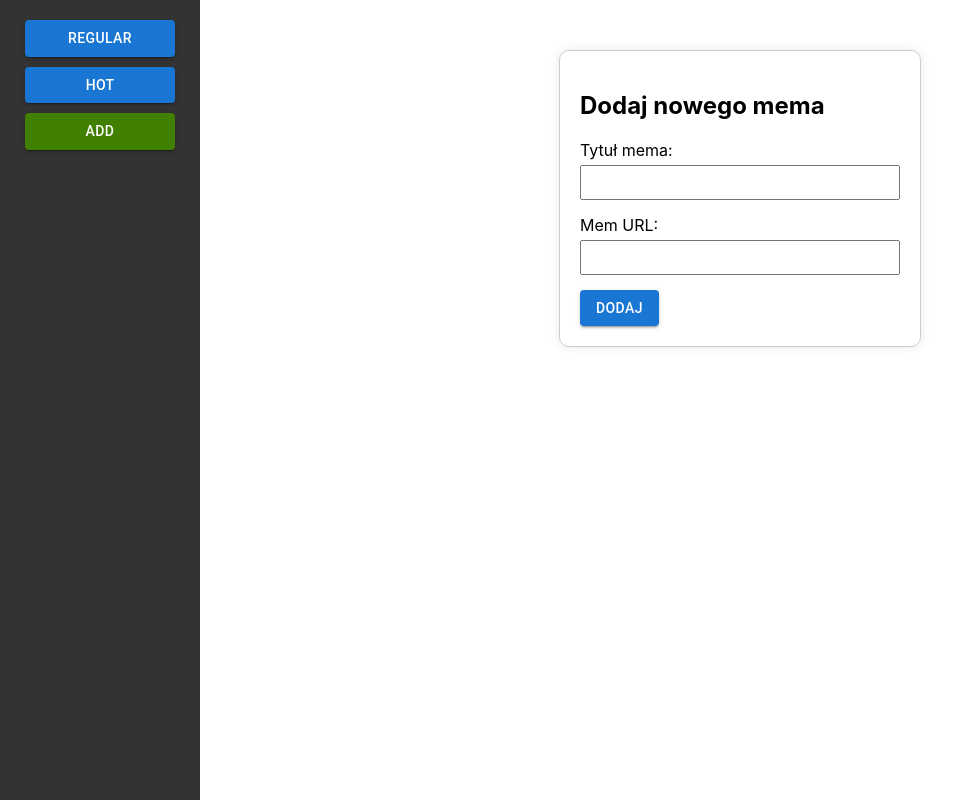
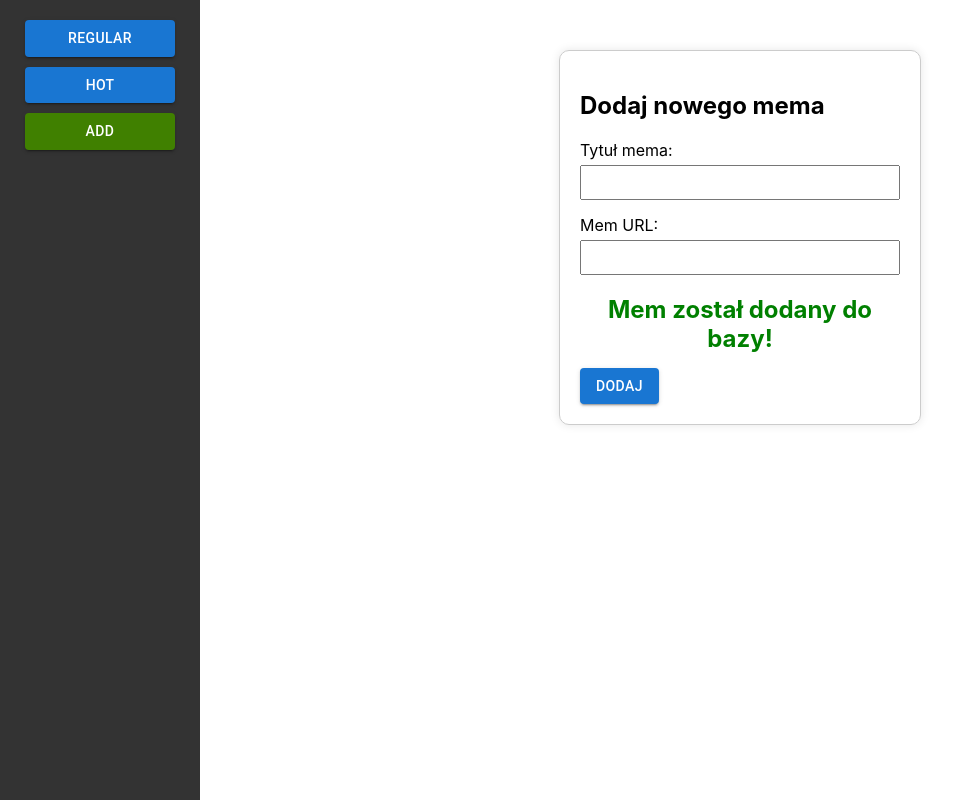
Before and after one commit to AdrWL/MemeApp, a React (Create React App) app: page /form in a window 1280 px wide. Both pictures are taken after typing "Sample", "Sample" into the empty fields and a click on the button "DODAJ". Shown: the whole page, without its empty margins (0-959 px from the left). Built offline with nearby package versions, Linux system fonts and the light colour scheme.

Commit message:
Add sucess info after add mem

```diff
--- a/src/components/Form/Form.css
+++ b/src/components/Form/Form.css
@@ -21,3 +21,10 @@
     padding: 8px;
     box-sizing: border-box;
   }
+
+  .success-message {
+    color: green;
+    font-weight: bold;
+    margin-bottom: 15px;
+    text-align: center;
+}
--- a/src/components/Form/Form.jsx
+++ b/src/components/Form/Form.jsx
@@ -6,6 +6,7 @@ import './Form.css';
 export default function Form() {
     const [title, setTitle] = useState('');
     const [img, setImg] = useState('');
+    const [success, setSuccess] = useState(false);
     const dispatch = useDispatch();
 
     const handleSubmit = (e) => {
@@ -22,6 +23,8 @@ export default function Form() {
         });
         setTitle('');
         setImg('');
+        setSuccess(true);
+        setTimeout(() => setSuccess(false), 3000);
     };
 
     return (
@@ -48,6 +51,7 @@ export default function Form() {
                         required
                     />
                 </div>
+                {success && <h2 className="success-message">Mem został dodany do bazy!</h2>}
                 <Button variant="contained" type="submit">Dodaj</Button>
             </form>
         </div>
```
